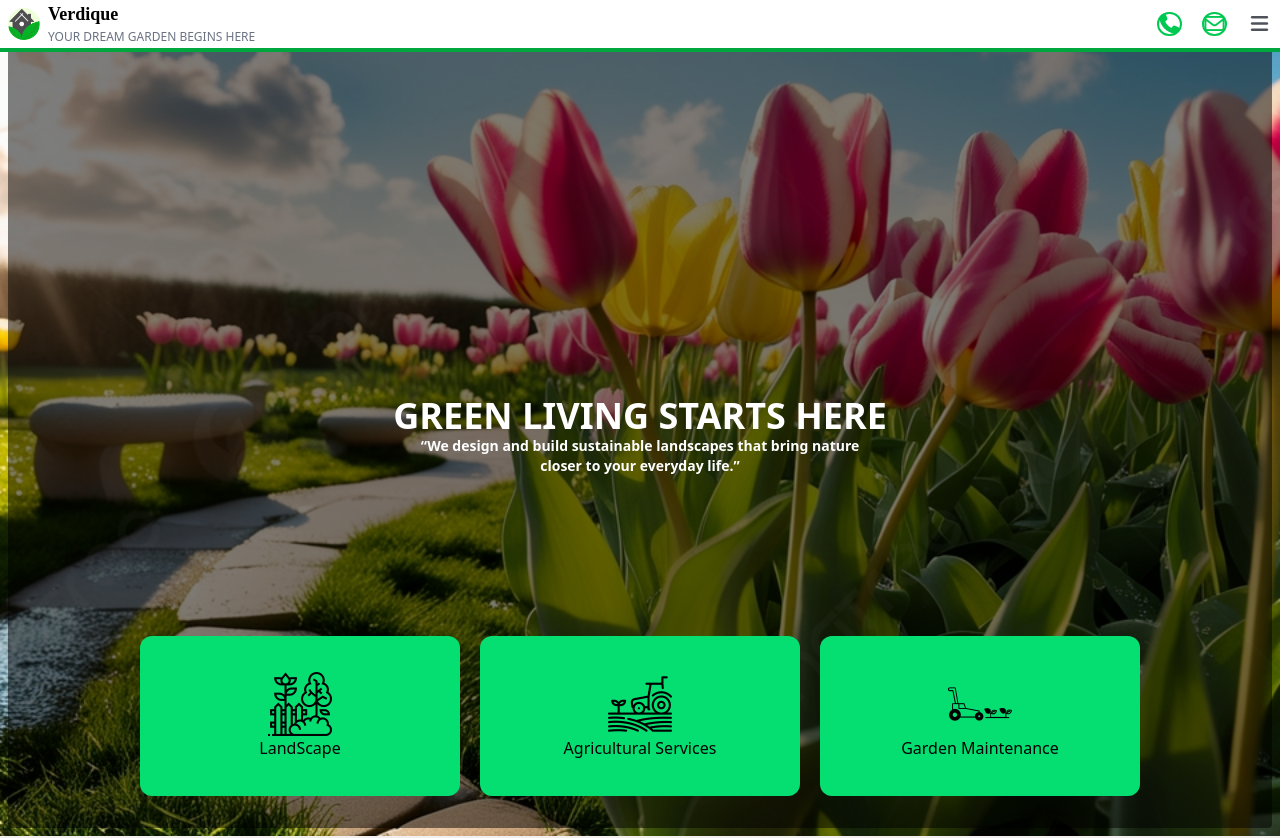
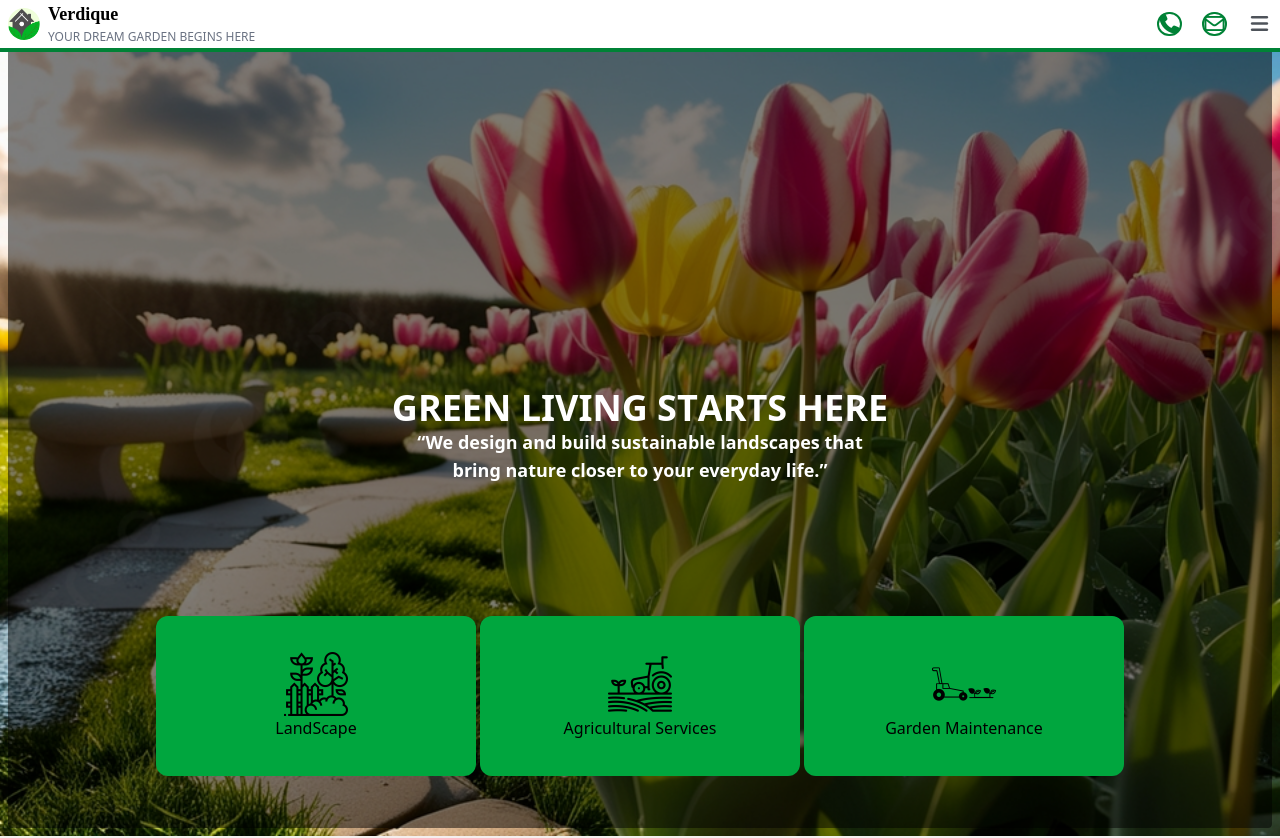
Before and after one commit to TamilazhaganM/verdique, a React (Vite) app: page / in a window 1280 px wide. Shown: the top 838 px of the page. Built offline with nearby package versions, Linux system fonts and the light colour scheme; a web font is replaced by a local one.

Commit message:
dark color update

```diff
--- a/src/Components/Home.jsx
+++ b/src/Components/Home.jsx
@@ -9,11 +9,24 @@ const Home = () => {
         <div className="absolute inset-2 rounded-sm bg-black/50"></div>
 
         <div className="relative z-10 flex flex-col justify-center items-center w-11/12 mx-auto text-center h-full md:w-3/4">
-          <h3 className="text-3xl md:text-4xl font-extrabold leading-10">
-            GREEN LIVING STARTS HERE
+          <h3 className="text-5xl md:text-4xl font-extrabold leading-10">
+            GREEN LIVING{" "}
+            <span className="inline-flex overflow-hidden">
+              {"STARTS HERE".split("").map((char, index) => (
+                <span
+                  key={index}
+                  className="inline-block opacity-0 animate-letter"
+                  style={{ animationDelay: `${index * 0.15}s` }}
+                >
+                  {char === " " ? "\u00A0" : char}
+                </span>
+              ))}
+            </span>
           </h3>
-          <p className="md:w-1/2 text-sm font-semibold">
-            “We design and build sustainable landscapes that bring nature closer to your everyday life.”
+
+          <p className="md:w-1/2 text-lg font-semibold">
+            “We design and build sustainable landscapes that bring nature closer
+            to your everyday life.”
           </p>
         </div>
       </div>
--- a/src/Components/Navbar.jsx
+++ b/src/Components/Navbar.jsx
@@ -9,7 +9,7 @@ function handleshow(){
 }
   return (
     <div className='fixed top-0 left-0 right-0 z-50'>
-    <div className='flex justify-between items-center bg-white border-b-4 border-b-green-600'>
+    <div className='flex justify-between items-center bg-white border-b-4 border-b-green-700'>
     <div className='flex'>
       <img className='w-12 h-12 rounded-full p-2' src={logo} alt=""/>
       <div>
@@ -19,8 +19,8 @@ function handleshow(){
     </div>
 
       <div className='flex items-center gap-5 mr-2'>
-        <i className="border-2 text-xl rounded-xl fa-solid fa-phone text-green-500"></i>
-        <i className="border-2 text-xl rounded-xl  fa-regular fa-envelope text-green-500"></i>
+        <i className="border-2 text-xl rounded-xl fa-solid fa-phone text-green-700"></i>
+        <i className="border-2 text-xl rounded-xl  fa-regular fa-envelope text-green-700"></i>
         <i class="fa-solid fa-bars text-xl cursor-pointer" onClick={handleshow} style={{color:" #4e535a"}}></i>
       </div>
     </div>
--- a/src/Components/Offer.jsx
+++ b/src/Components/Offer.jsx
@@ -9,7 +9,7 @@ const Offer = () => {
     <div>
       <div className="md:flex">
         <div>
-          <img className=" border rounded-full" src={OfferImage} alt="People Choosing Us" />
+          <img className=" border rounded-full my-5" src={OfferImage} alt="People Choosing Us" />
         </div>
         <div className="flex flex-col mx-5">
           <h2 className="text-2xl font-semibold text-green-700 my-5">Why People Choose Us</h2>
--- a/src/Components/Projects.jsx
+++ b/src/Components/Projects.jsx
@@ -45,7 +45,7 @@ const Projects = () => {
             </div>
 
             {/* ✅ Place text OUTSIDE overlay area */}
-            <h2 className="text-xl font-bold text-center mt-3 bg-green-500">
+            <h2 className="text-xl font-bold text-center mt-3 bg-green-700">
               {image.place}
             </h2>
           </div>
--- a/src/Components/Services.jsx
+++ b/src/Components/Services.jsx
@@ -11,10 +11,10 @@ const Services = () => {
   ];
   return (
     <div className="md:relative bottom-30">
-     <div className="md:relative bottom-30 flex flex-col md:flex-row  items-center justify-center gap-5">
+     <div className="md:relative bottom-30 flex flex-col md:flex-row  items-center justify-center gap-1">
       {icons.map((icon,index) => (
-        <div key={index} className=" w-11/12 md:w-1/4  my-10 ">
-          <div className="flex flex-col justify-center items-center rounded-xl h-40 bg-green-400">
+        <div key={index} className=" w-11/12 md:w-1/4  my-5 ">
+          <div className="flex flex-col justify-center items-center rounded-xl h-40 bg-green-600">
             <img className="w-16 h-16" src={icon.icon} alt="" />
             <p >{icon.name}</p>
           </div>
@@ -76,7 +76,7 @@ const Services = () => {
             id=""
             placeholder="Message"
           ></textarea>
-          <button className="group relative flex items-center justify-center bg-green-500 mx-auto text-white w-fit px-6 py-3 rounded-full transition-all duration-300 hover:bg-green-600 overflow-hidden">
+          <button className="group relative flex items-center justify-center bg-green-700 mx-auto text-white w-fit px-6 py-3 rounded-full transition-all duration-300 hover:bg-green-600 overflow-hidden">
             <i className="fa-solid fa-arrow-right absolute left-2 opacity-0 -translate-x-2 transition-all duration-300 group-hover:opacity-100 group-hover:translate-x-0"></i>
             <span className="transition-transform duration-300 group-hover:translate-x-2">
               Submit
@@ -84,7 +84,7 @@ const Services = () => {
           </button>
         </div>
       </div>
-      <div className="h-60 bg-green-600 text-white flex flex-col justify-center items-center ">
+      <div className="h-60 bg-green-700 text-white flex flex-col justify-center items-center ">
       <h4 className="text-3xl p-5 font-semibold">Need a Gardener For your Home ? Please Call:1234567890</h4>
       <button className="bg-white font-semibold text-black p-4 rounded-full cursor-pointer ">CONTACT US</button>
       </div>
--- a/src/input.css
+++ b/src/input.css
@@ -6,3 +6,24 @@ body{
     --font-edu:"Edu SA Hand","sans-serif";
     --background-color-forms:rgb(244, 239, 239);
 }
+@keyframes letterSlide {
+ 0% {
+    opacity: 0;
+  }
+  1% {
+    opacity: 1;
+  }
+  80% {
+    opacity: 1;
+  }
+  100% {
+    opacity: 0;
+  }
+}
+
+/* Custom utility class */
+@layer utilities {
+  .animate-letter {
+    animation: letterSlide 4s steps(1) infinite;
+  }
+}
--- a/src/output.css
+++ b/src/output.css
@@ -7,24 +7,17 @@
       "Segoe UI Emoji", "Segoe UI Symbol", "Noto Color Emoji";
     --font-mono: ui-monospace, SFMono-Regular, Menlo, Monaco, Consolas, "Liberation Mono",
       "Courier New", monospace;
-    --color-amber-950: oklch(27.9% 0.077 45.635);
     --color-green-400: oklch(79.2% 0.209 151.711);
     --color-green-500: oklch(72.3% 0.219 149.579);
     --color-green-600: oklch(62.7% 0.194 149.214);
     --color-green-700: oklch(52.7% 0.154 150.069);
-    --color-gray-50: oklch(98.5% 0.002 247.839);
-    --color-gray-100: oklch(96.7% 0.003 264.542);
     --color-gray-200: oklch(92.8% 0.006 264.531);
     --color-gray-300: oklch(87.2% 0.01 258.338);
-    --color-gray-400: oklch(70.7% 0.022 261.325);
     --color-gray-500: oklch(55.1% 0.027 264.364);
     --color-gray-600: oklch(44.6% 0.03 256.802);
     --color-black: #000;
     --color-white: #fff;
     --spacing: 0.25rem;
-    --container-xl: 36rem;
-    --container-2xl: 42rem;
-    --container-6xl: 72rem;
     --text-sm: 0.875rem;
     --text-sm--line-height: calc(1.25 / 0.875);
     --text-base: 1rem;
@@ -45,9 +38,7 @@
     --font-weight-bold: 700;
     --font-weight-extrabold: 800;
     --tracking-wide: 0.025em;
-    --tracking-wider: 0.05em;
     --radius-sm: 0.25rem;
-    --radius-lg: 0.5rem;
     --radius-xl: 0.75rem;
     --ease-in-out: cubic-bezier(0.4, 0, 0.2, 1);
     --default-transition-duration: 150ms;
@@ -228,9 +219,6 @@
   .top-0 {
     top: calc(var(--spacing) * 0);
   }
-  .top-2 {
-    top: calc(var(--spacing) * 2);
-  }
   .top-13 {
     top: calc(var(--spacing) * 13);
   }
@@ -240,20 +228,8 @@
   .right-0 {
     right: calc(var(--spacing) * 0);
   }
-  .bottom-20 {
-    bottom: calc(var(--spacing) * 20);
-  }
   .bottom-30 {
     bottom: calc(var(--spacing) * 30);
-  }
-  .bottom-40 {
-    bottom: calc(var(--spacing) * 40);
-  }
-  .bottom-50 {
-    bottom: calc(var(--spacing) * 50);
-  }
-  .bottom-55 {
-    bottom: calc(var(--spacing) * 55);
   }
   .left-0 {
     left: calc(var(--spacing) * 0);
@@ -318,47 +294,29 @@
   .hidden {
     display: none;
   }
+  .inline-block {
+    display: inline-block;
+  }
+  .inline-flex {
+    display: inline-flex;
+  }
   .table {
     display: table;
   }
   .h-1 {
     height: calc(var(--spacing) * 1);
   }
-  .h-2 {
-    height: calc(var(--spacing) * 2);
-  }
-  .h-6 {
-    height: calc(var(--spacing) * 6);
-  }
-  .h-6\/12 {
-    height: calc(6/12 * 100%);
-  }
   .h-12 {
     height: calc(var(--spacing) * 12);
   }
-  .h-12\/12 {
-    height: calc(12/12 * 100%);
-  }
   .h-16 {
     height: calc(var(--spacing) * 16);
-  }
-  .h-32 {
-    height: calc(var(--spacing) * 32);
   }
   .h-40 {
     height: calc(var(--spacing) * 40);
   }
   .h-60 {
     height: calc(var(--spacing) * 60);
-  }
-  .h-\[0px\] {
-    height: 0px;
-  }
-  .h-\[200px\] {
-    height: 200px;
-  }
-  .h-\[250px\] {
-    height: 250px;
   }
   .h-\[350px\] {
     height: 350px;
@@ -378,9 +336,6 @@
   .w-2\/3 {
     width: calc(2/3 * 100%);
   }
-  .w-3 {
-    width: calc(var(--spacing) * 3);
-  }
   .w-10 {
     width: calc(var(--spacing) * 10);
   }
@@ -396,56 +351,17 @@
   .w-12 {
     width: calc(var(--spacing) * 12);
   }
-  .w-12\/12 {
-    width: calc(12/12 * 100%);
-  }
   .w-16 {
     width: calc(var(--spacing) * 16);
   }
   .w-24 {
     width: calc(var(--spacing) * 24);
   }
-  .w-32 {
-    width: calc(var(--spacing) * 32);
-  }
-  .w-\[250px\] {
-    width: 250px;
-  }
-  .w-\[300px\] {
-    width: 300px;
-  }
-  .w-\[350px\] {
-    width: 350px;
-  }
-  .w-\[400px\] {
-    width: 400px;
-  }
-  .w-\[450px\] {
-    width: 450px;
-  }
-  .w-\[500px\] {
-    width: 500px;
-  }
-  .w-\[700px\] {
-    width: 700px;
-  }
   .w-fit {
     width: fit-content;
   }
   .w-full {
     width: 100%;
-  }
-  .max-w-2xl {
-    max-width: var(--container-2xl);
-  }
-  .max-w-6xl {
-    max-width: var(--container-6xl);
-  }
-  .max-w-20 {
-    max-width: calc(var(--spacing) * 20);
-  }
-  .max-w-xl {
-    max-width: var(--container-xl);
   }
   .border-collapse {
     border-collapse: collapse;
@@ -492,6 +408,12 @@
   }
   .justify-center {
     justify-content: center;
+  }
+  .gap-1 {
+    gap: calc(var(--spacing) * 1);
+  }
+  .gap-3 {
+    gap: calc(var(--spacing) * 3);
   }
   .gap-5 {
     gap: calc(var(--spacing) * 5);
@@ -542,6 +464,9 @@
   .border-b-green-600 {
     border-bottom-color: var(--color-green-600);
   }
+  .border-b-green-700 {
+    border-bottom-color: var(--color-green-700);
+  }
   .bg-black {
     background-color: var(--color-black);
   }
@@ -554,14 +479,8 @@
   .bg-forms {
     background-color: var(--background-color-forms);
   }
-  .bg-gray-50 {
-    background-color: var(--color-gray-50);
-  }
   .bg-gray-200 {
     background-color: var(--color-gray-200);
-  }
-  .bg-gray-500 {
-    background-color: var(--color-gray-500);
   }
   .bg-green-400 {
     background-color: var(--color-green-400);
@@ -572,11 +491,11 @@
   .bg-green-600 {
     background-color: var(--color-green-600);
   }
+  .bg-green-700 {
+    background-color: var(--color-green-700);
+  }
   .bg-white {
     background-color: var(--color-white);
-  }
-  .bg-\[url\(\'\/src\/Assets\/home\.jpg\'\)\] {
-    background-image: url('/src/Assets/home.jpg');
   }
   .bg-cover {
     background-size: cover;
@@ -601,9 +520,6 @@
   }
   .p-8 {
     padding: calc(var(--spacing) * 8);
-  }
-  .p-10 {
-    padding: calc(var(--spacing) * 10);
   }
   .px-4 {
     padding-inline: calc(var(--spacing) * 4);
@@ -643,6 +559,10 @@
   .text-4xl {
     font-size: var(--text-4xl);
     line-height: var(--tw-leading, var(--text-4xl--line-height));
+  }
+  .text-5xl {
+    font-size: var(--text-5xl);
+    line-height: var(--tw-leading, var(--text-5xl--line-height));
   }
   .text-base {
     font-size: var(--text-base);
@@ -695,6 +615,9 @@
   .text-green-500 {
     color: var(--color-green-500);
   }
+  .text-green-600 {
+    color: var(--color-green-600);
+  }
   .text-green-700 {
     color: var(--color-green-700);
   }
@@ -703,12 +626,6 @@
   }
   .underline {
     text-decoration-line: underline;
-  }
-  .decoration-amber-950 {
-    text-decoration-color: var(--color-amber-950);
-  }
-  .decoration-double {
-    text-decoration-style: double;
   }
   .opacity-0 {
     opacity: 0%;
@@ -821,41 +738,6 @@
       display: flex;
     }
   }
-  .md\:h-200 {
-    @media (width >= 48rem) {
-      height: calc(var(--spacing) * 200);
-    }
-  }
-  .md\:h-\[00px\] {
-    @media (width >= 48rem) {
-      height: 00px;
-    }
-  }
-  .md\:h-\[200px\] {
-    @media (width >= 48rem) {
-      height: 200px;
-    }
-  }
-  .md\:h-\[500px\] {
-    @media (width >= 48rem) {
-      height: 500px;
-    }
-  }
-  .md\:h-\[600px\] {
-    @media (width >= 48rem) {
-      height: 600px;
-    }
-  }
-  .md\:h-\[1000px\] {
-    @media (width >= 48rem) {
-      height: 1000px;
-    }
-  }
-  .md\:h-\[1500px\] {
-    @media (width >= 48rem) {
-      height: 1500px;
-    }
-  }
   .md\:w-1\/2 {
     @media (width >= 48rem) {
       width: calc(1/2 * 100%);
@@ -866,9 +748,9 @@
       width: calc(1/4 * 100%);
     }
   }
-  .md\:w-3\/2 {
+  .md\:w-2\/4 {
     @media (width >= 48rem) {
-      width: calc(3/2 * 100%);
+      width: calc(2/4 * 100%);
     }
   }
   .md\:w-3\/4 {
@@ -881,26 +763,6 @@
       width: calc(5/12 * 100%);
     }
   }
-  .md\:w-6\/1 {
-    @media (width >= 48rem) {
-      width: calc(6/1 * 100%);
-    }
-  }
-  .md\:w-6\/12 {
-    @media (width >= 48rem) {
-      width: calc(6/12 * 100%);
-    }
-  }
-  .md\:w-8\/12 {
-    @media (width >= 48rem) {
-      width: calc(8/12 * 100%);
-    }
-  }
-  .md\:grid-cols-1 {
-    @media (width >= 48rem) {
-      grid-template-columns: repeat(1, minmax(0, 1fr));
-    }
-  }
   .md\:grid-cols-2 {
     @media (width >= 48rem) {
       grid-template-columns: repeat(2, minmax(0, 1fr));
@@ -911,29 +773,9 @@
       flex-direction: row;
     }
   }
-  .md\:p-1 {
-    @media (width >= 48rem) {
-      padding: calc(var(--spacing) * 1);
-    }
-  }
   .md\:p-2 {
     @media (width >= 48rem) {
       padding: calc(var(--spacing) * 2);
-    }
-  }
-  .md\:p-5 {
-    @media (width >= 48rem) {
-      padding: calc(var(--spacing) * 5);
-    }
-  }
-  .md\:p-10 {
-    @media (width >= 48rem) {
-      padding: calc(var(--spacing) * 10);
-    }
-  }
-  .md\:p-20 {
-    @media (width >= 48rem) {
-      padding: calc(var(--spacing) * 20);
     }
   }
   .md\:text-4xl {
@@ -948,49 +790,39 @@
       line-height: var(--tw-leading, var(--text-5xl--line-height));
     }
   }
-  .md\:text-base {
-    @media (width >= 48rem) {
-      font-size: var(--text-base);
-      line-height: var(--tw-leading, var(--text-base--line-height));
-    }
-  }
-  .md\:text-lg {
-    @media (width >= 48rem) {
-      font-size: var(--text-lg);
-      line-height: var(--tw-leading, var(--text-lg--line-height));
-    }
-  }
-  .md\:text-sm {
-    @media (width >= 48rem) {
-      font-size: var(--text-sm);
-      line-height: var(--tw-leading, var(--text-sm--line-height));
-    }
-  }
-  .md\:leading-30 {
-    @media (width >= 48rem) {
-      --tw-leading: calc(var(--spacing) * 30);
-      line-height: calc(var(--spacing) * 30);
-    }
-  }
   .md\:font-bold {
     @media (width >= 48rem) {
       --tw-font-weight: var(--font-weight-bold);
       font-weight: var(--font-weight-bold);
     }
   }
-  .lg\:grid-cols-1 {
+  .lg\:grid-cols-2 {
     @media (width >= 64rem) {
-      grid-template-columns: repeat(1, minmax(0, 1fr));
-    }
-  }
-  .lg\:grid-cols-4 {
-    @media (width >= 64rem) {
-      grid-template-columns: repeat(4, minmax(0, 1fr));
+      grid-template-columns: repeat(2, minmax(0, 1fr));
     }
   }
 }
 body {
   background-color: rgb(244, 239, 239);
+}
+@keyframes letterSlide {
+  0% {
+    opacity: 0;
+  }
+  1% {
+    opacity: 1;
+  }
+  80% {
+    opacity: 1;
+  }
+  100% {
+    opacity: 0;
+  }
+}
+@layer utilities {
+  .animate-letter {
+    animation: letterSlide 4s steps(1) infinite;
+  }
 }
 @property --tw-translate-x {
   syntax: "*";
```
